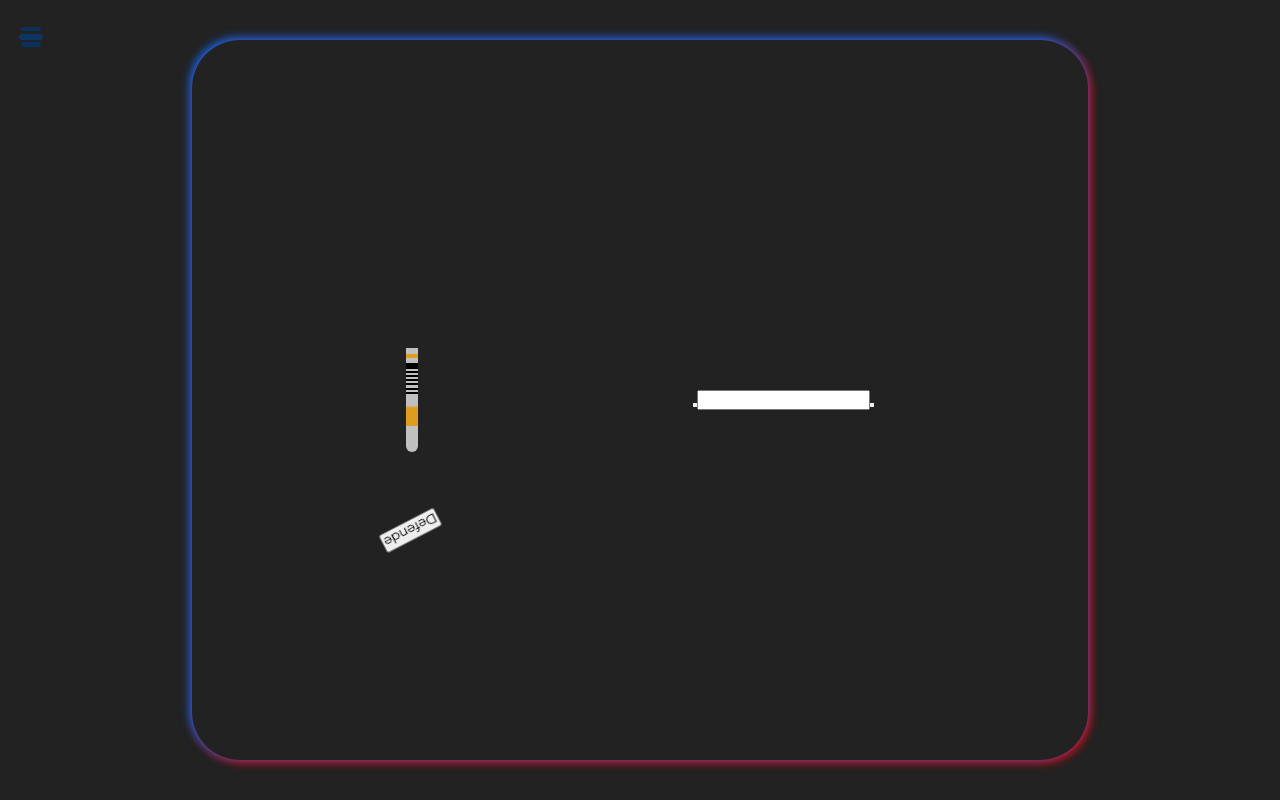
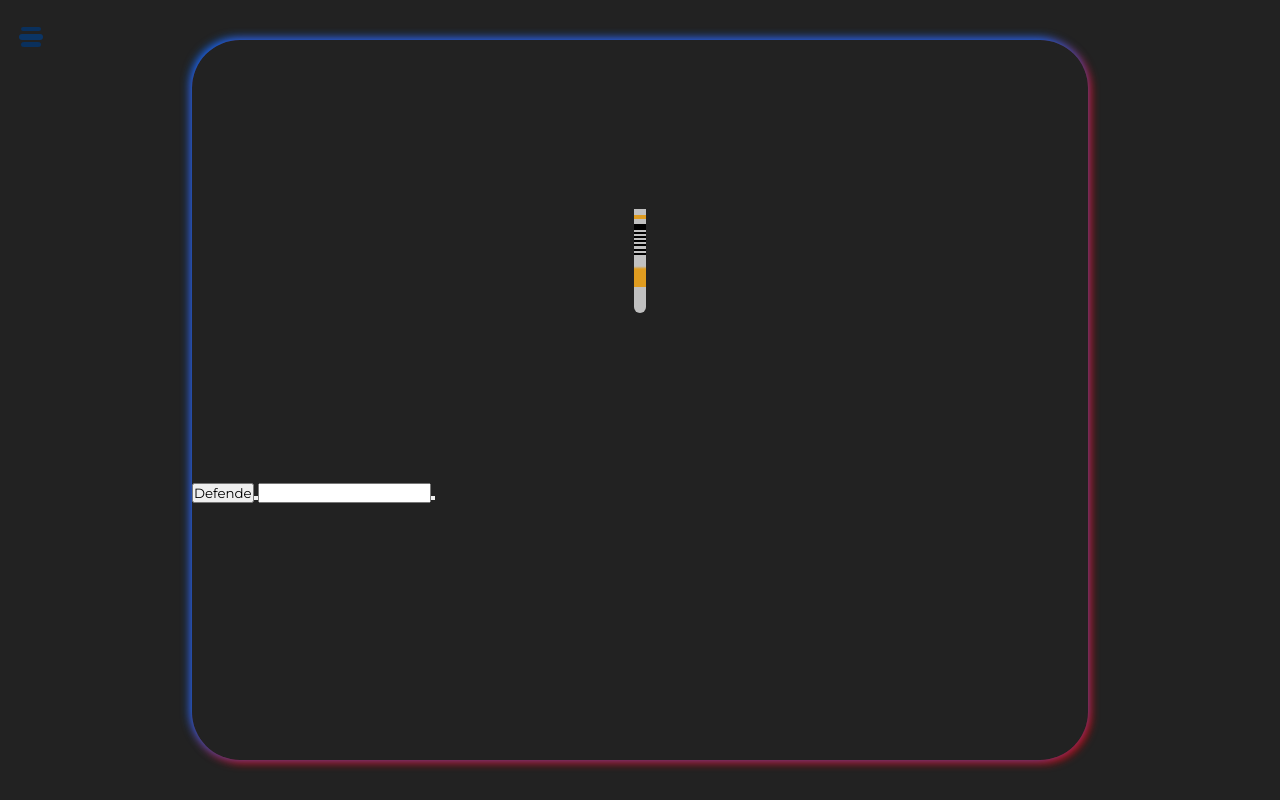
Before and after one commit to m0liveira/aulas_angularV2, an Angular app in the folder project/: page /EvAndRef in a window 1280 px wide. Built offline with nearby package versions, Linux system fonts and the light colour scheme.

Commit message:
tweeking lightsaber

```diff
--- a/project/src/app/components/ev-and-ref/ev-and-ref.component.css
+++ b/project/src/app/components/ev-and-ref/ev-and-ref.component.css
@@ -15,6 +15,17 @@ body {
   display: flex;
   flex-direction: row;
   flex-wrap: wrap;
+  align-items: center;
+  justify-content: space-evenly;
+  border-radius: 3rem;
+  box-shadow: -2px -2px 10px 0 #006eff, 2px 2px 10px 0 #ff0000;
+  width: 100%;
+  height: 90%;
+}
+
+.box:nth-last-of-type(1) {
+  display: flex;
+  flex-direction: column;
   align-items: center;
   justify-content: space-evenly;
   border-radius: 3rem;
@@ -76,6 +87,11 @@ body {
   height: 100%;
   object-fit: fill;
   cursor: pointer;
+}
+
+.container{
+  width: 100%;
+  height: 15%;
 }
 
 /* lightsaber */
@@ -187,40 +203,34 @@ body {
 
 /* defend animation */
 .defend {
-  -webkit-animation: defend 1s infinite alternate;
-  animation: defend 3s infinite alternate;
+  -webkit-animation: defend 10s infinite alternate;
+  animation: defend 10s infinite alternate;
 }
 
 @keyframes defend {
   from {
     transform: rotate(0) translate(0, 0);
   }
-  10% {
+  20% {
+    transform: rotate(7200deg);
+  }
+  40% {
+    transform: rotate(0) translate(-800%, 0);
+  }
+  50% {
+    transform: rotate(-1800deg);
+  }
+  60% {
+    transform: rotate(0) translateX(1000%);
+  }
+  70% {
+    transform: rotate(7200deg);
+  }
+  80% {
     transform: rotate(360deg);
   }
-  20% {
-    transform: rotate(0) translate(-800%, 0);
-  }
-  30% {
-    transform: rotate(360deg);
-  }
-  40% {
-    transform: rotate(0) translateX(800%);
-  }
-  50% {
-    transform: rotate(360deg);
-  }
-  60% {
-    transform: rotate(0) translateX(0);
-  }
-  70% {
-    transform: rotate(360deg);
-  }
-  80% {
-    transform: rotate(0) translateY(300%);
-  }
   90% {
-    transform: rotate(180deg) translateY(-300%);
+    transform: rotate(-180deg);
   }
   to {
     transform: rotate(0) translate(0, 0);
--- a/project/src/app/components/ev-and-ref/ev-and-ref.component.html
+++ b/project/src/app/components/ev-and-ref/ev-and-ref.component.html
@@ -13,13 +13,13 @@
 
   <div #box2 class="box">
     <div #lightsaber class="lightsaber">
-      <input (click)="switcher()" type="checkbox" id="light">
-      <div class="blade"></div>
+      <input #checkbox (click)="switcher()" type="checkbox" id="light">
+      <div #blade class="blade"></div>
       <label for="light" class="hilt"></label>
     </div>
 
     <div class="container">
-      <button (click)="defend(lightsaber)" class="defend">Defende</button>
+      <button (click)="defend(lightsaber, blade, checkbox)" class="def">Defende</button>
       <button class="fullRgb"></button>
       <input type="text" required>
       <button></button>
--- a/project/src/app/components/ev-and-ref/ev-and-ref.component.ts
+++ b/project/src/app/components/ev-and-ref/ev-and-ref.component.ts
@@ -14,22 +14,40 @@ export class EvAndRefComponent implements OnInit {
   sith: boolean;
   onOff: boolean = false;
 
+  //#region sound area
   // play sound when lightsaber turns on
   switcher(): void {
+    let audio3
     if (!this.onOff) {
       let audio = new Audio('https://assets.codepen.io/308367/coolsaber.mp3');
       audio.volume = 0.2;
       audio.play();
+
       this.onOff = true;
     } else {
       this.onOff = false;
+      let audio2 = new Audio('../../assets/audio/Close.mp4');
+      audio2.volume = 0.2;
+      audio2.play();
+    }
+  }
+  //#endregion
+
+  //#region lightsaber animations
+  // defend animation
+  defend(lightsaber: HTMLElement, blade: HTMLElement, checkbox: HTMLInputElement): void {
+    if (!this.onOff) {
+      checkbox.checked = true;
+      this.switcher();
+      this.onOff = true;
+
+      lightsaber.classList.toggle("defend");
+    } else {
+      lightsaber.classList.toggle("defend");
     }
   }
 
-  // defend animation
-  defend(lightsaber: HTMLElement): void {
-    lightsaber.classList.toggle("defend");
-  }
+  //#endregion
 
   changeColor(): void {
     this.bg = this.bg == 'red' ? 'white' : 'red';
```
Also changed, not shown: 1 other file (tests, documents, lock files or other folders).
